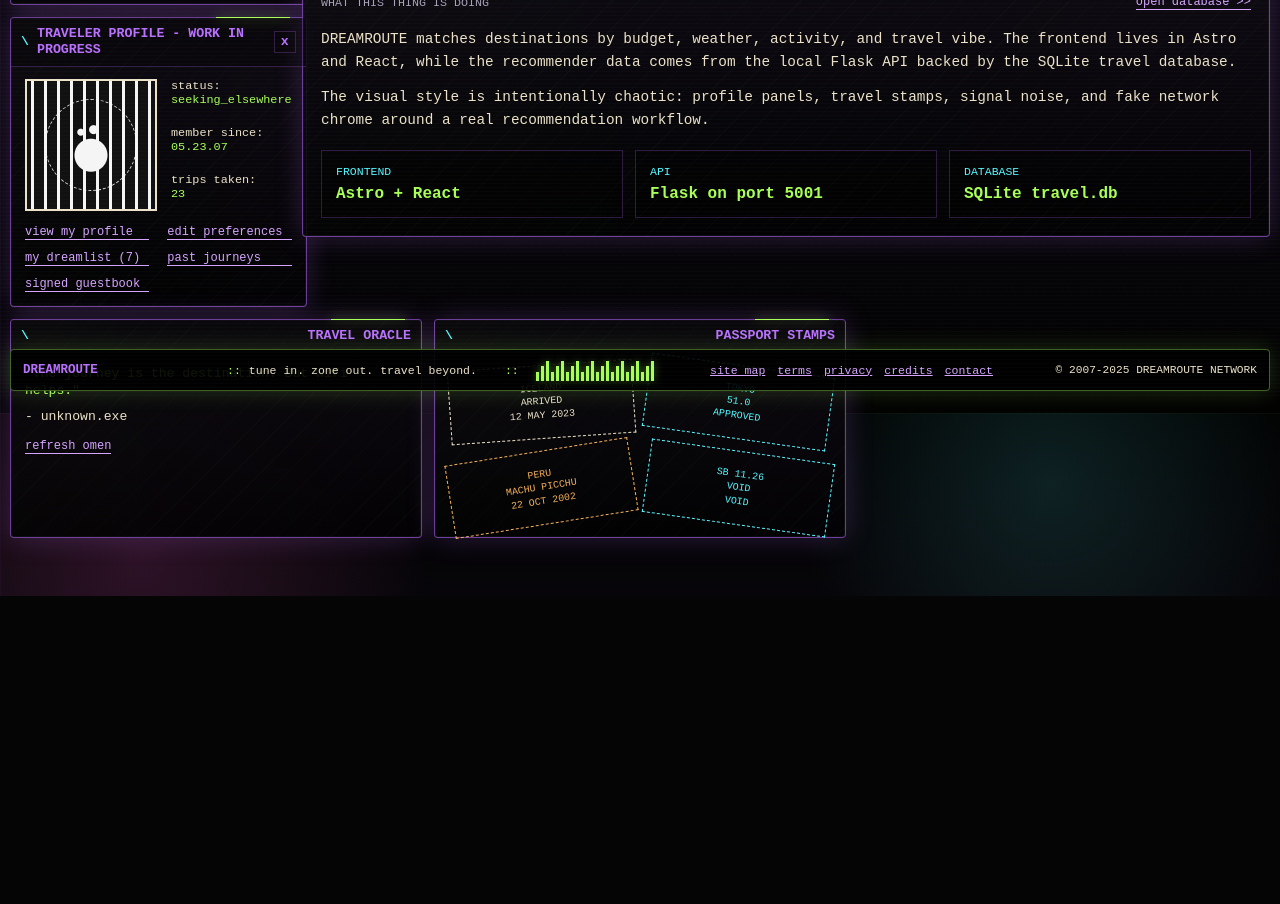
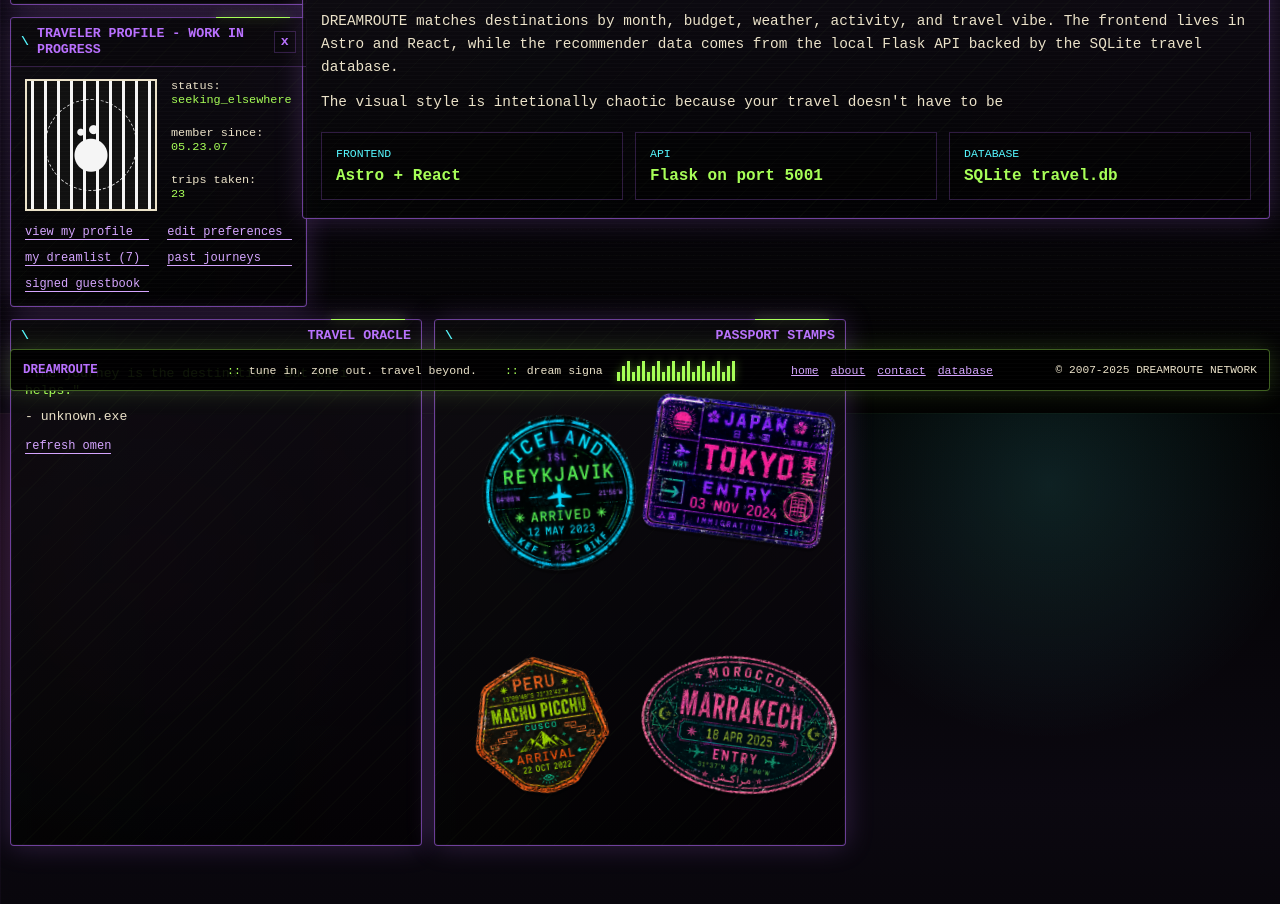
Before and after one commit to Codeedup/React-TravelWebsite, an Astro site in the folder messy_myspace/: page /about in a window 1280 px wide. Shown: the part 401-1305 px from the top of the page. Before the commit the page ends 997 px from the top, so only its background shows below. Built offline with nearby package versions, Linux system fonts and the light colour scheme; Astro itself is replaced by a stand-in of ours.

Commit message:
added changes to messy_myspace ui (added month filter, edited contact and about, added new images)

```diff
--- a/messy_myspace/src/components/FooterTicker.jsx
+++ b/messy_myspace/src/components/FooterTicker.jsx
@@ -12,11 +12,10 @@ export default function FooterTicker() {
         ))}
       </div>
       <nav aria-label="Footer links">
-        <a href="/">site map</a>
-        <a href="/">terms</a>
-        <a href="/">privacy</a>
-        <a href="/">credits</a>
-        <a href="/">contact</a>
+        <a href="/">home</a>
+        <a href="/about">about</a>
+        <a href="/contact">contact</a>
+        <a href="/database">database</a>
       </nav>
       <small>© 2007-2025 DREAMROUTE NETWORK</small>
     </footer>
--- a/messy_myspace/src/components/RightSidebar.jsx
+++ b/messy_myspace/src/components/RightSidebar.jsx
@@ -22,6 +22,25 @@ const feedItems = [
   },
 ];
 
+const passportStamps = [
+  {
+    src: "/assets/ui_images/reykjavik_iceland_stamp.png",
+    alt: "Reykjavik Iceland passport stamp",
+  },
+  {
+    src: "/assets/ui_images/tokyo_japan_stamp.png",
+    alt: "Tokyo Japan passport stamp",
+  },
+  {
+    src: "/assets/ui_images/machu_picchu_peru_stamp.png",
+    alt: "Machu Picchu Peru passport stamp",
+  },
+  {
+    src: "/assets/ui_images/marrakech_morocco_stamp.png",
+    alt: "Marrakech Morocco passport stamp",
+  },
+];
+
 export default function RightSidebar() {
   return (
     <aside className="right-rail" aria-label="Travel widgets">
@@ -43,10 +62,9 @@ export default function RightSidebar() {
           PASSPORT STAMPS
         </h2>
         <div className="stamp-grid">
-          <span>ICELAND<br />ARRIVED<br />12 MAY 2023</span>
-          <span>TOKYO<br />51.0<br />APPROVED</span>
-          <span>PERU<br />MACHU PICCHU<br />22 OCT 2002</span>
-          <span>SB 11.26<br />VOID<br />VOID</span>
+          {passportStamps.map((stamp) => (
+            <img key={stamp.src} src={stamp.src} alt={stamp.alt} loading="lazy" />
+          ))}
         </div>
       </section>
 
--- a/messy_myspace/src/components/api.js
+++ b/messy_myspace/src/components/api.js
@@ -4,6 +4,7 @@ export const API_BASE_URL = "http://127.0.0.1:5001";
 
 export const filterConfig = [
   { label: "Cost", key: "cost" },
+  { label: "Month", key: "month" },
   { label: "Weather", key: "weather" },
   { label: "Activities", key: "activity" },
   { label: "Vibe", key: "vibe" },
--- a/messy_myspace/src/pages/about.astro
+++ b/messy_myspace/src/pages/about.astro
@@ -25,7 +25,7 @@ import "../styles/global.css";
       <section class="main-column info-column" aria-label="About Dreamroute">
         <section class="results-hero panel info-hero" aria-labelledby="about-title">
           <p>\ ABOUT DREAMROUTE</p>
-          <h1 id="about-title">TRAVEL RECOMMENDER WITH STATIC ON PURPOSE ENERGY</h1>
+          <h1 id="about-title">Travel suggestions with Astronomical accuracy</h1>
           <span>Flask API data, SQLite tables, and one very online interface.</span>
         </section>
 
@@ -33,20 +33,19 @@ import "../styles/global.css";
           <div class="section-title-row">
             <div>
               <p>\ PROJECT FILE</p>
-              <h2 id="about-project-title">what this thing is doing</h2>
+
             </div>
-            <a href="/database">open database &gt;&gt;</a>
+            <a href="/">back home &gt;&gt;</a>
           </div>
 
           <div class="info-copy">
             <p>
-              DREAMROUTE matches destinations by budget, weather, activity, and travel vibe. The
+              DREAMROUTE matches destinations by month, budget, weather, activity, and travel vibe. The
               frontend lives in Astro and React, while the recommender data comes from the local
               Flask API backed by the SQLite travel database.
             </p>
             <p>
-              The visual style is intentionally chaotic: profile panels, travel stamps, signal
-              noise, and fake network chrome around a real recommendation workflow.
+              The visual style is intetionally chaotic because your travel doesn't have to be
             </p>
           </div>
 
--- a/messy_myspace/src/styles/global.css
+++ b/messy_myspace/src/styles/global.css
@@ -793,7 +793,7 @@ img {
 
 .select-grid {
   display: grid;
-  grid-template-columns: repeat(4, minmax(0, 1fr));
+  grid-template-columns: repeat(5, minmax(0, 1fr));
   gap: 28px;
 }
 
@@ -1070,30 +1070,33 @@ img {
 .stamp-grid {
   display: grid;
   grid-template-columns: repeat(2, minmax(0, 1fr));
-  gap: 12px;
-  padding: 0 14px;
-}
-
-.stamp-grid span {
-  display: grid;
-  min-height: 74px;
-  border: 1px dashed currentColor;
-  color: var(--paper);
-  font-size: 0.62rem;
-  line-height: 1.35;
-  place-items: center;
-  text-align: center;
+  gap: 4px 8px;
+  padding: 0 10px 4px;
+}
+
+.stamp-grid img {
+  display: block;
+  width: 118%;
+  max-width: none;
+  aspect-ratio: 1 / 1;
+  justify-self: center;
+  object-fit: contain;
+  margin: -8px 0;
+  filter: drop-shadow(0 4px 0 rgba(0, 0, 0, 0.28));
   transform: rotate(-4deg);
 }
 
-.stamp-grid span:nth-child(2),
-.stamp-grid span:nth-child(4) {
-  color: var(--cyan);
+.stamp-grid img:first-child {
+  width: 140%;
+  transform: translateX(-8px) rotate(-4deg);
+}
+
+.stamp-grid img:nth-child(2),
+.stamp-grid img:nth-child(4) {
   transform: rotate(8deg);
 }
 
-.stamp-grid span:nth-child(3) {
-  color: #f5b05a;
+.stamp-grid img:nth-child(3) {
   transform: rotate(-9deg);
 }
 
```
Also changed, not shown: messy_myspace/src/components/FilterPanel.jsx (+7 -1 lines), messy_myspace/src/components/mockDestinations.js (+14 -0 lines), messy_myspace/src/pages/contact.astro (+6 -5 lines), messy_myspace/public/assets/ui_images/machu_picchu_peru_stamp.png (added), messy_myspace/public/assets/ui_images/marrakech_morocco_stamp.png (added), messy_myspace/public/assets/ui_images/reykjavik_iceland_stamp.png (added), messy_myspace/public/assets/ui_images/tokyo_japan_stamp.png (added), report/clean_modern-homepage.png (added), report/dark_y2k_ui_test-homepage.png (added).
